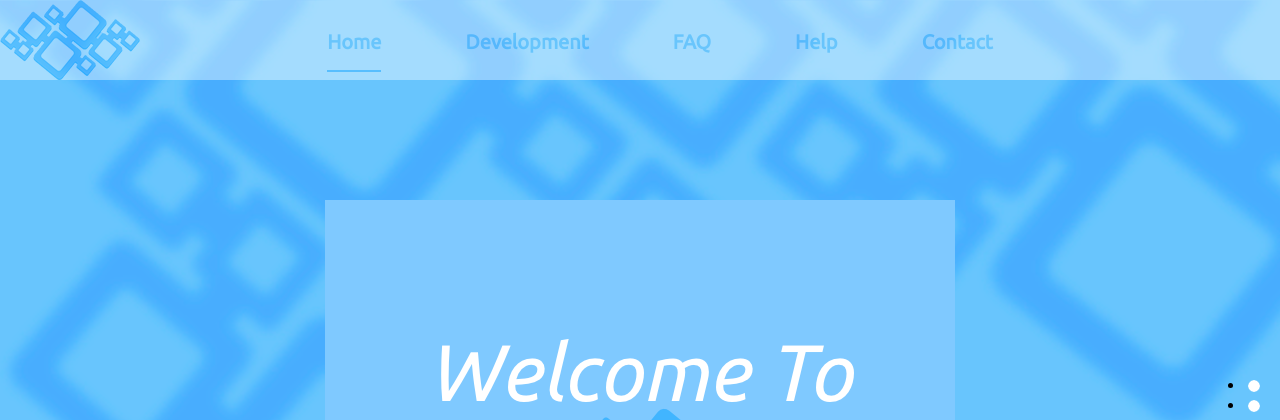
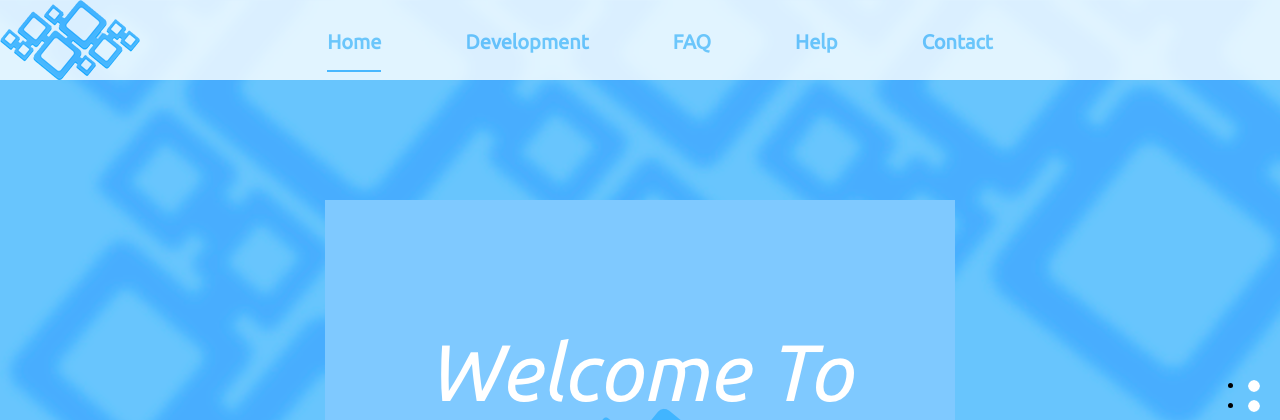
Before and after one commit to wetube/bitcloud.github.io, a PHP site: page / in a window 1280 px wide. Shown: the top 420 px of the page. Run offline with PHP 8.4, Linux system fonts and the light colour scheme; some libraries are stand-ins or nearby versions.

Commit message:
Opacity of Header

```diff
--- a/css/style.css
+++ b/css/style.css
@@ -59,7 +59,7 @@ a.rpanel:hover{ color: #fff; }
 	width: 100%;
 	/*background: url('../img/header-bg.png'); */
 	background-color: #FFF;
-	opacity:0.4;
+	opacity:0.8;
 	height: 80px;
 	position: fixed;
 	z-index: 999;
```
